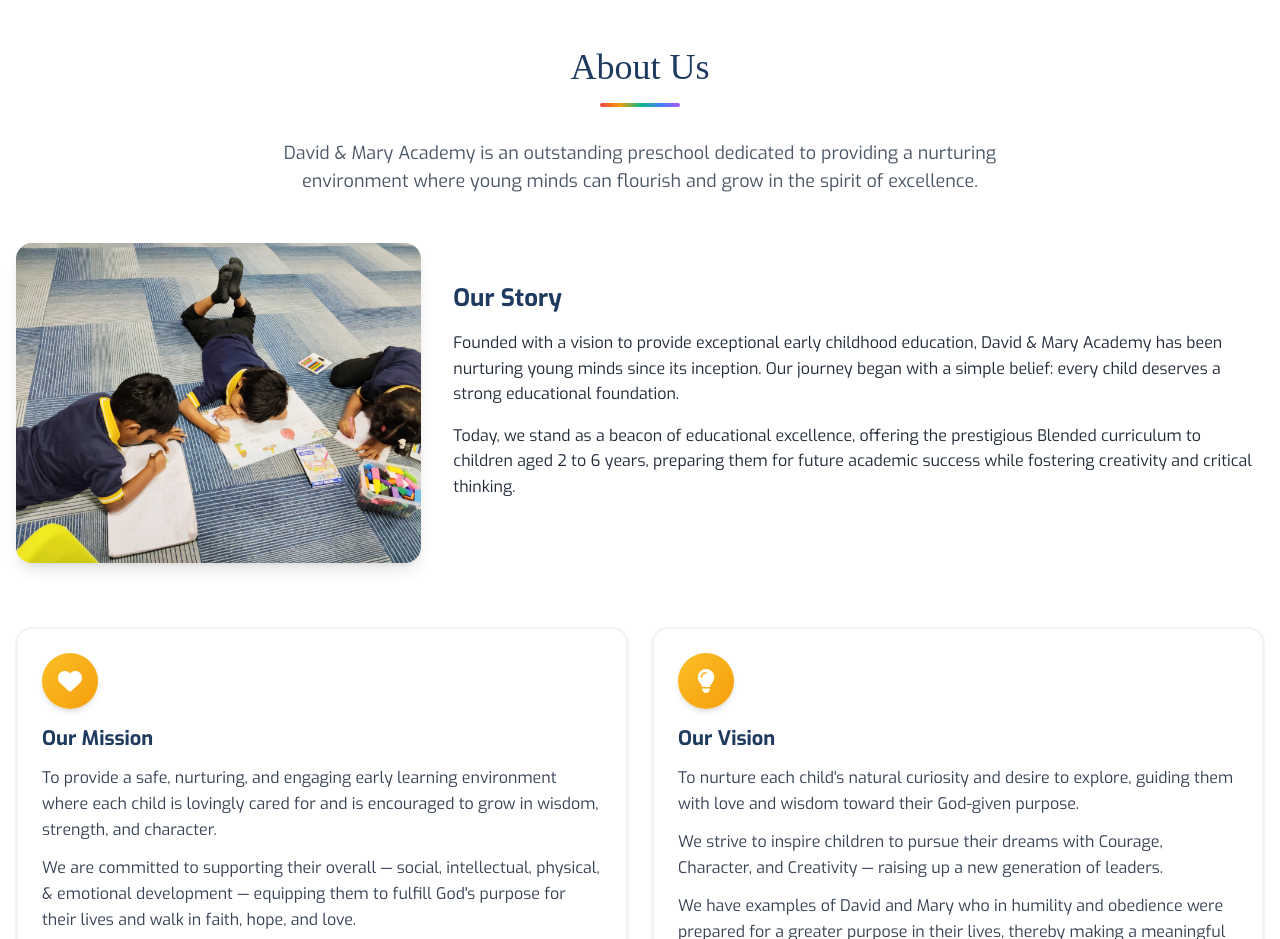
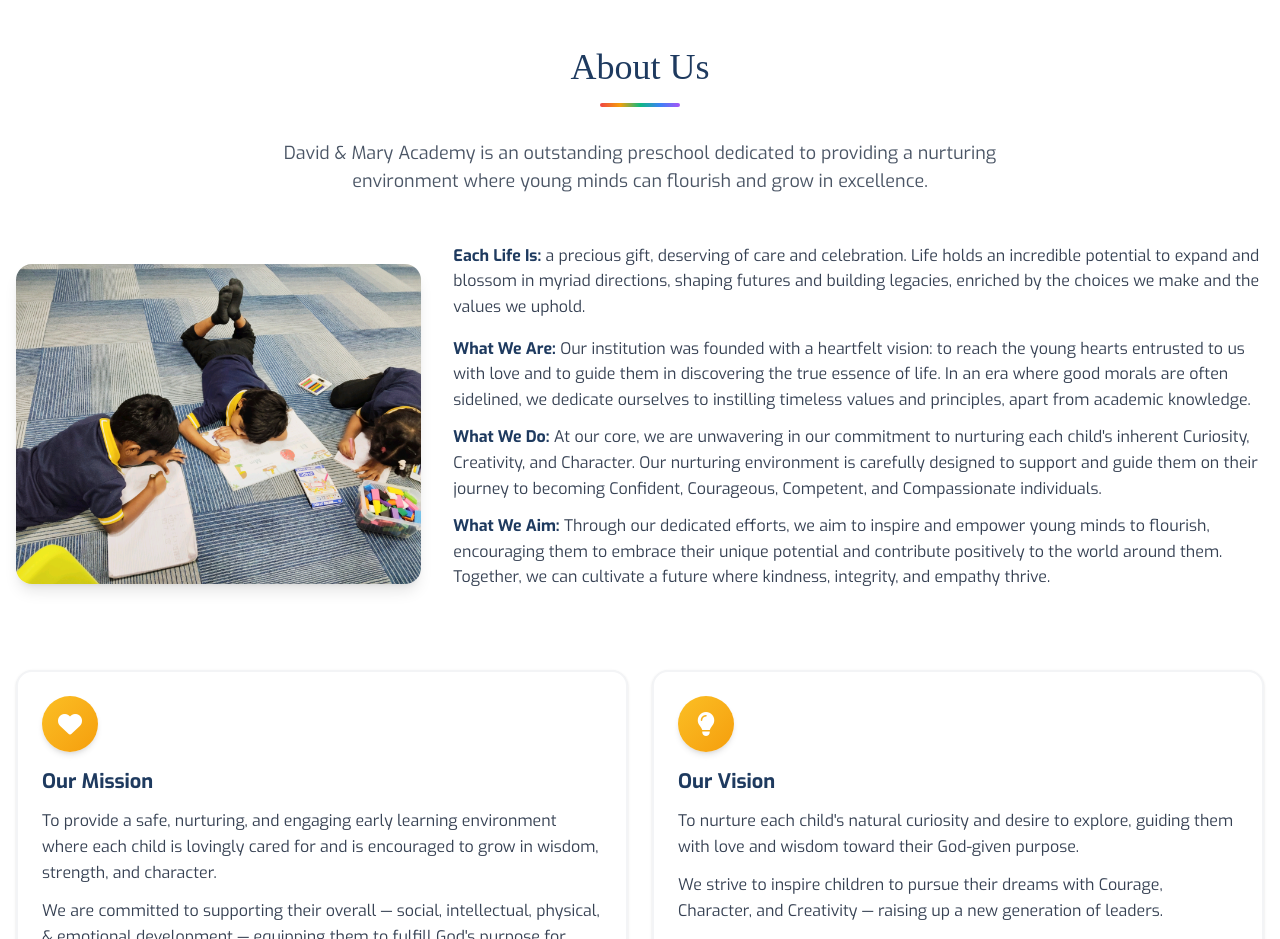
Before and after one commit to kukkunurumoksha/davidandmary_website, an Angular app: page / in a window 1280 px wide. Shown: the part 840-1779 px from the top of the page. Built offline with nearby package versions, Linux system fonts and the light colour scheme; a web font is replaced by a local one.

Commit message:
Update About Us story content and remove Our Story heading

```diff
--- a/src/app/components/home/about-us/about-us.component.html
+++ b/src/app/components/home/about-us/about-us.component.html
@@ -5,7 +5,7 @@
                 <h2 class="text-4xl font-bold heading heading-underline">About Us</h2>
                 <p class="mt-8 text-lg text-gray-600 max-w-3xl mx-auto">
                     David & Mary Academy is an outstanding preschool dedicated to providing a nurturing
-                    environment where young minds can flourish and grow in the spirit of excellence.
+                    environment where young minds can flourish and grow in excellence.
                 </p>
             </div>
 
@@ -18,16 +18,17 @@
 
                 <!-- Right Content -->
                 <div class="w-full md:w-2/3">
-                    <h3 class="text-2xl font-bold text-[#1e3a5f] mb-4">Our Story</h3>
-                    <p class=" mb-4">
-                        Founded with a vision to provide exceptional early childhood education, David & Mary Academy
-                        has been nurturing young minds since its inception. Our journey began with a simple belief: every
-                        child deserves a strong educational foundation.
+                    <p class="mb-4 text-gray-700">
+                        <span class="font-bold text-[#1e3a5f]">Each Life Is:</span> a precious gift, deserving of care and celebration. Life holds an incredible potential to expand and blossom in myriad directions, shaping futures and building legacies, enriched by the choices we make and the values we uphold.
                     </p>
-                    <p class=" mb-6">
-                        Today, we stand as a beacon of educational excellence, offering the prestigious Blended
-                        curriculum to children aged 2 to 6 years, preparing them for future academic success while
-                        fostering creativity and critical thinking.
+                    <p class="mb-3 text-gray-700">
+                        <span class="font-bold text-[#1e3a5f]">What We Are:</span> Our institution was founded with a heartfelt vision: to reach the young hearts entrusted to us with love and to guide them in discovering the true essence of life. In an era where good morals are often sidelined, we dedicate ourselves to instilling timeless values and principles, apart from academic knowledge.
+                    </p>
+                    <p class="mb-3 text-gray-700">
+                        <span class="font-bold text-[#1e3a5f]">What We Do:</span> At our core, we are unwavering in our commitment to nurturing each child's inherent Curiosity, Creativity, and Character. Our nurturing environment is carefully designed to support and guide them on their journey to becoming Confident, Courageous, Competent, and Compassionate individuals.
+                    </p>
+                    <p class="mb-4 text-gray-700">
+                        <span class="font-bold text-[#1e3a5f]">What We Aim:</span> Through our dedicated efforts, we aim to inspire and empower young minds to flourish, encouraging them to embrace their unique potential and contribute positively to the world around them. Together, we can cultivate a future where kindness, integrity, and empathy thrive.
                     </p>
                 </div>
             </div>
```
